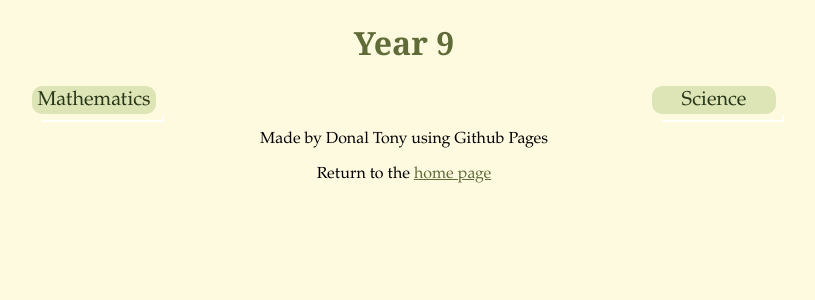
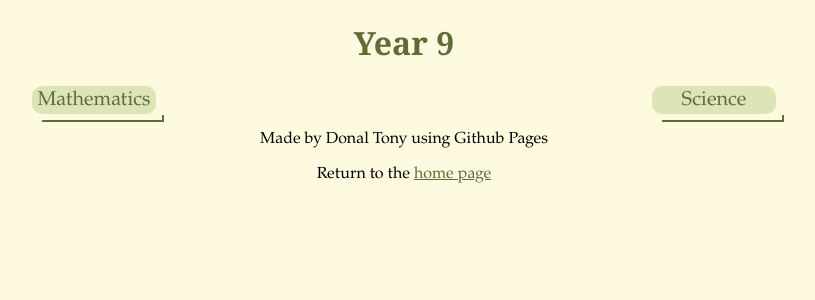
Before and after one commit to dvaraka/the-merchant, a Jekyll site: the page built from notes/year-9.md, in a window 1280 px wide. Shown: the top 300 px of the page, without its empty margins (236-1051 px from the left). Built offline with Jekyll 4.4.1, drawn with Linux system fonts in a browser that asks for light colours; our own code applies the rules of GitHub Pages for plain Markdown files.

Commit message:
Update main.css

```diff
--- a/assets/css/main.css
+++ b/assets/css/main.css
@@ -56,13 +56,17 @@ a:hover {
     margin: auto;
     width: 120px;
     text-align: center;
-    color: #283618;
+    color: #606C38;
     font-size: 20px;
     border: 2px solid #dde5b6;
     border-radius: 10px;
     background: #dde5b6;
     transition: all 0.3s;
     cursor: pointer;
+}
+
+.subject-button a {
+    text-decoration: none;
 }
 
 .subject-button::before, .subject-button::after {
@@ -72,7 +76,7 @@ a:hover {
     left: -10px;
     right: -10px;
     bottom: -10px;
-    border: 2px solid #fff;
+    border: 2px solid #606C38;
     transition: all 0.5s;
     -webkit-animation: clippath 3s infinite linear;
             animation: clippath 3s infinite linear;
```
